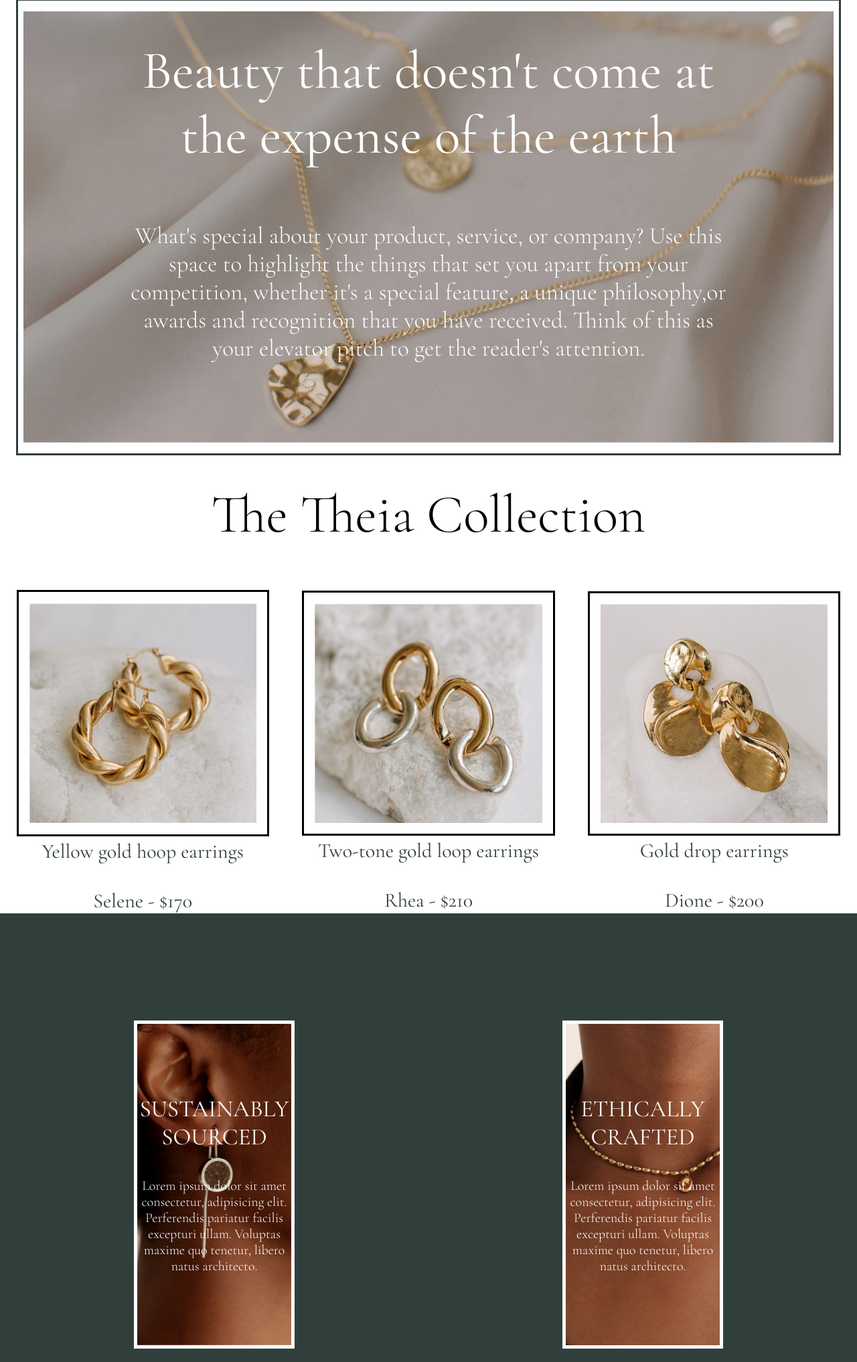
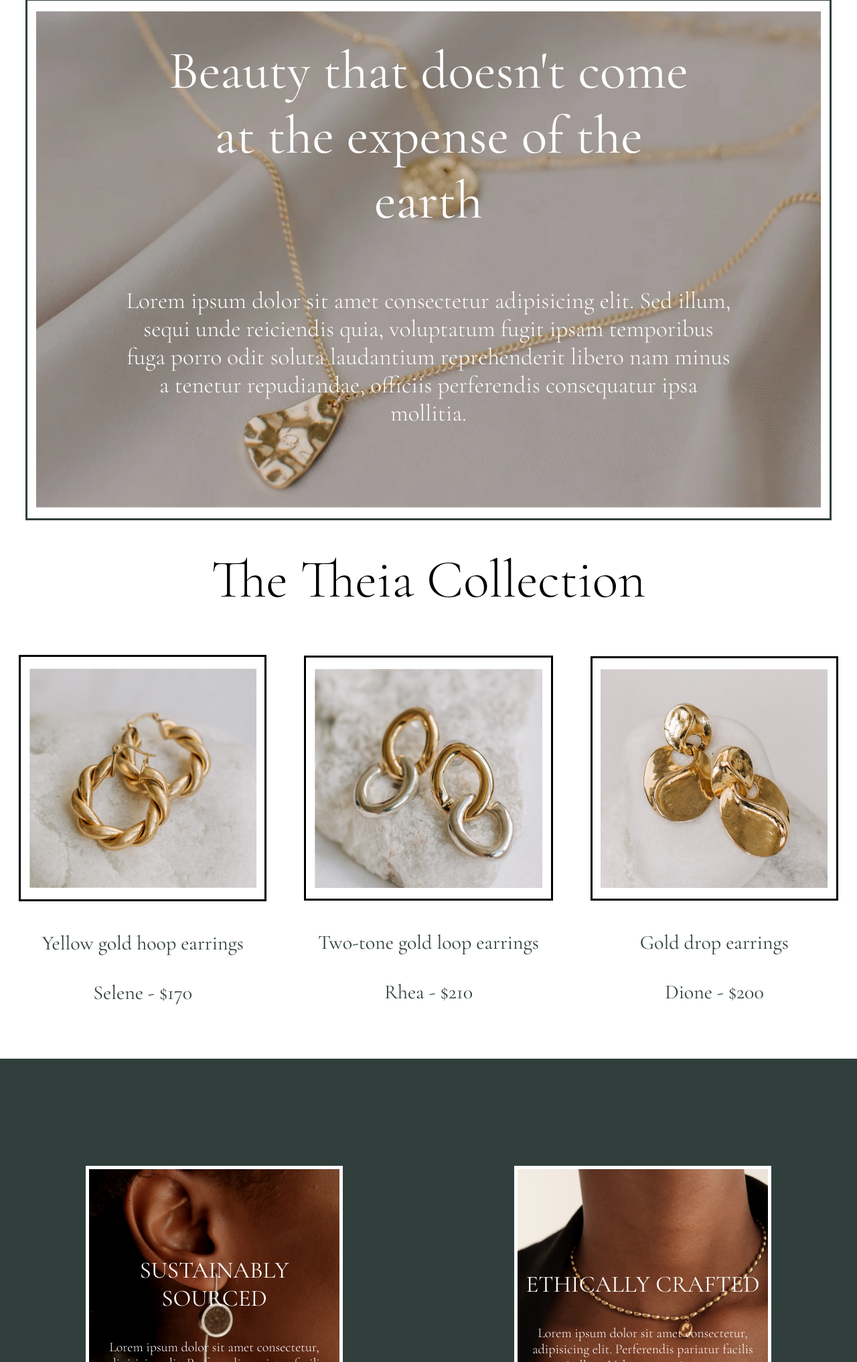
Before and after one commit to victoriaisac/Desafio04-VictoriaIsac-LorenSeballes, a plain HTML site: page index/index.html in a window 1280 px wide. Shown: the part 766-2800 px from the top of the page at 67% size. Drawn offline with nearby package versions, Linux system fonts and the light colour scheme; a web font is replaced by a local one.

Commit message:
Modificacion de medidas

```diff
--- a/index/index.css
+++ b/index/index.css
@@ -24,7 +24,7 @@
 .beauty {text-align: left;
     margin-bottom: 0;
     margin-top: 3vh;
-    margin-left: 8vh;}
+    margin-left: 8vw;}
 
 .grown {font-family: "Cormorant Garamond", serif;
     font-weight: 300;
@@ -33,7 +33,7 @@
     color: white;}
 .grown {text-align: right;
     margin-top: 0;
-    margin-right: 8vh;
+    margin-right: 8vw;
     margin-bottom: 8vh;}
 
 a {text-decoration: none;
@@ -46,8 +46,8 @@ margin-top: 8vh;}
 align-items: center;}
 
 .border { border: solid #303F3C;
-margin: 5vh 3vh;
-padding: 2vh 1vh;}
+margin: 5vh 3vw;
+padding: 2vh 1vw;}
 
 .introduccion {
 background-image: url(../imagenes/collar.png);
@@ -60,7 +60,7 @@ background-size: cover;}
     font-style: normal;
     font-size: 80px;
     color: white;}
-.parrafo {padding: 5vh 20vh;}
+.parrafo {padding: 5vh 15vw;}
 
 .parrafo1 {font-family: "Cormorant Garamond", serif;
     font-weight: 300;
@@ -70,8 +70,8 @@ background-size: cover;}
 .parrafo1{
 padding-bottom: 15vh;
 padding-top: 5vh;
-padding-left: 20vh;
-padding-right: 20vh;}
+padding-left: 10vw;
+padding-right: 10vw;}
 
 h3 {font-family: "Cormorant Garamond", serif;
     font-weight: 200;
@@ -88,10 +88,12 @@ flex-wrap: wrap;}
 font-weight: 400;
 font-style: normal;
 font-size: 30px;
-color: #303F3C;}
+color: #303F3C;
+margin-bottom: 10vh;
+margin-top: 5vh;}
 
 .aros {border: solid;
-padding: 2vh 2vh;
+padding: 2vh 1vw;
 margin-top: 8vh;}
 
 .coleccion2 {background-color: #303F3C;
@@ -115,19 +117,20 @@ p {font-family: "Cormorant Garamond", serif;
 color: white;}
 
 .productos2 {border: solid 5px white;
-width: 100vh;
+width: 50vw;
 height: 60vh;
-margin: 20vh 25vh;
+margin: 20vh 10vw;
 display: flex;
 flex-direction: column;
 align-items: center;
 justify-content: center;
-align-content: space-between;}
+align-content: space-between;
+flex-wrap: wrap;}
 
 .productos3 {border: solid 5px white;
-    width: 100vh;
+    width: 50vw;
     height: 60vh;
-    margin: 20vh 25vh;
+    margin: 20vh 10vw;
     display: flex;
     flex-direction: column;
     align-items: center;
--- a/index/index.html
+++ b/index/index.html
@@ -39,9 +39,11 @@
             </h2>
 
             <p class="parrafo1">
-                What's special about your product, service, or company? Use this space to highlight the things that set you apart from your
-                competition, whether it's a special feature, a unique philosophy,or awards and recognition that you have received. Think of
-                this as your elevator pitch to get the reader's attention.
+                Lorem ipsum dolor sit amet consectetur adipisicing elit.
+                Sed illum, sequi unde reiciendis quia, voluptatum fugit ipsam
+                temporibus fuga porro odit soluta laudantium reprehenderit
+                libero nam minus a tenetur repudiandae, officiis perferendis
+                consequatur ipsa mollitia.
             </p>
         </div>
     </div>
```
